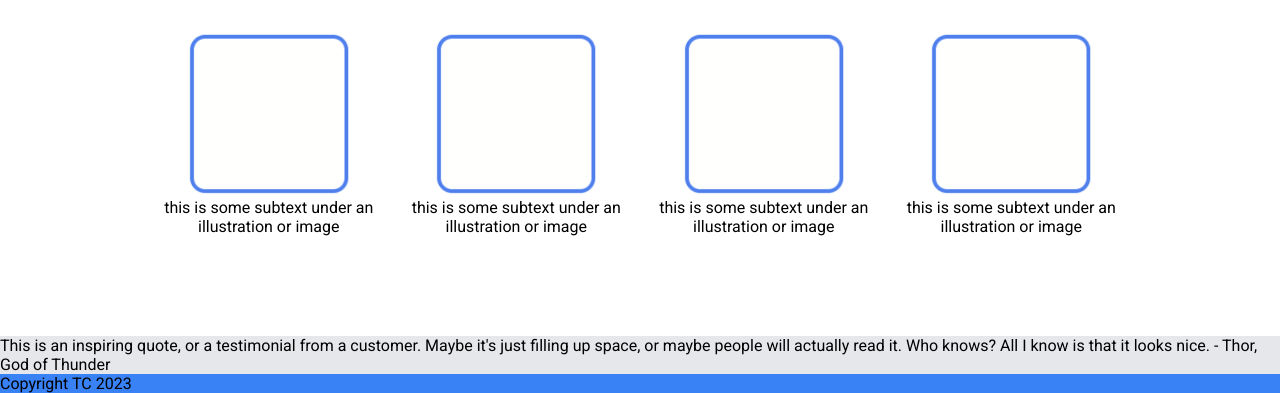
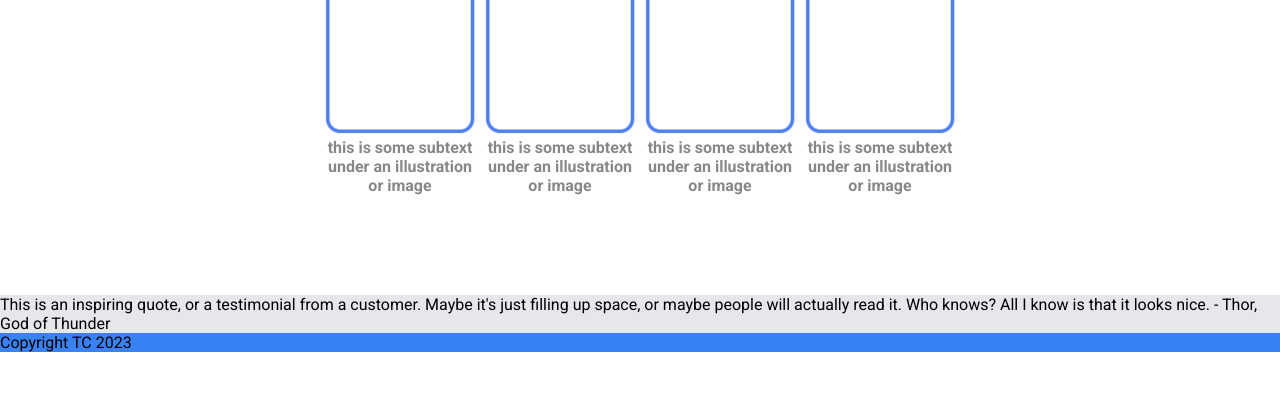
Before and after one commit to Valmord/landing-page, a plain HTML site: page index.html in a window 1280 px wide. Shown: the part 610-1003 px from the top of the page. After the commit the page ends 962 px from the top, so only its background shows below. Drawn offline with Linux system fonts and the light colour scheme.

Commit message:
Finished styling middle section

```diff
--- a/index.html
+++ b/index.html
@@ -34,10 +34,22 @@
     <div class="middle-container">
       <span class="info-header-text">Some random information.</span>
       <div class="subtext-container">
-        <div class="subtext-image"><img src="./images/blue-square.png" alt="blue square" class="blue-square"> <br> this is some subtext under an illustration or image</div>
-        <div class="subtext-image"><img src="./images/blue-square.png" alt="blue square" class="blue-square"> <br> this is some subtext under an illustration or image</div>
-        <div class="subtext-image"><img src="./images/blue-square.png" alt="blue square" class="blue-square"> <br> this is some subtext under an illustration or image</div>
-        <div class="subtext-image"><img src="./images/blue-square.png" alt="blue square" class="blue-square"> <br> this is some subtext under an illustration or image</div>
+        <div class="subtext-image">
+          <img src="./images/blue-square.png" alt="blue square" class="blue-square">
+          this is some subtext under an illustration or image
+        </div>
+        <div class="subtext-image">
+          <img src="./images/blue-square.png" alt="blue square" class="blue-square">
+          this is some subtext under an illustration or image
+        </div>
+        <div class="subtext-image">
+          <img src="./images/blue-square.png" alt="blue square" class="blue-square">
+          this is some subtext under an illustration or image
+        </div>
+        <div class="subtext-image">
+          <img src="./images/blue-square.png" alt="blue square" class="blue-square">
+          this is some subtext under an illustration or image
+        </div>
       </div>
     </div>
 
--- a/styles/styles.css
+++ b/styles/styles.css
@@ -83,7 +83,7 @@ body {
     display: flex;
     flex-direction: column;
     align-content: center;
-    padding: 100px 150px;
+    padding: 50px 150px 100px;
     text-align: center;
 }
 
@@ -97,7 +97,18 @@ body {
 .subtext-container {
     display: flex;
     padding: 0;
+    justify-content: center;
     gap: 10px;
+}
+
+.subtext-image {
+    width: 150px;
+    font-weight: 510;
+    color: rgb(135, 135, 135);
+}
+
+.blue-square {
+    width: 100%;
 }
 
 
@@ -106,12 +117,6 @@ body {
 
 }
 
-
-.blue-square {
-    width: 160px;
-}
-
-
 .footer {
     background-color: #3882F6;
 }
```
